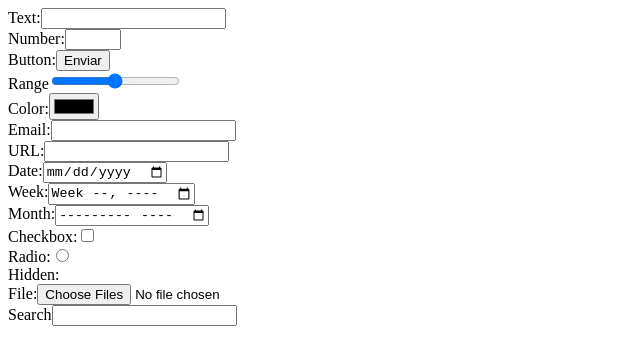
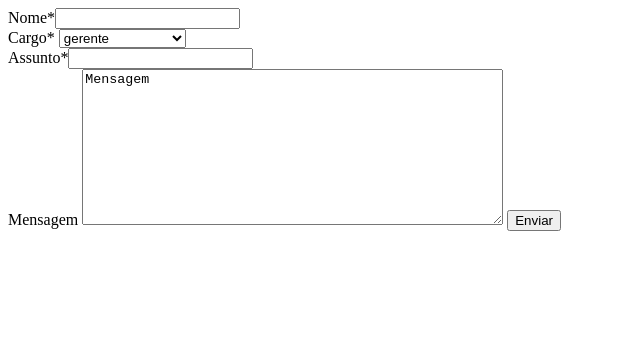
Before and after one commit to AugustinhoBaumgarten/Dio_Html, a plain HTML site: page index.html in a window 1280 px wide. Shown: the whole page, without its empty margins (0-640 px from the left). Drawn offline with Linux system fonts and the light colour scheme.

Commit message:
atualização que esqueci

```diff
--- a/index.html
+++ b/index.html
@@ -6,27 +6,21 @@
     <title>Formulario de cadastro</title>
 </head>
 <body>
-    <form action="">
-        <label>Text:</label><input type="text"> <br>
-        <label>Number:</label><input type="number" min="0" max="10"><br>
-        <label>Button:</label><input type="button" value="Enviar"><br>
-        <label>Range</label><input type="range" min="0" max="10"><br>
-        <label>Color:</label><input type="color"><br>
-        <label>Email:</label><input type="email"><br>
-        <label>URL:</label><input type="url"><br>
-        <label>Date:</label><input type="date"><br>
-        <label>Week:</label><input type="week"><br>
-        <label>Month:</label><input type="month"><br>
-        <label>Checkbox:</label><input type="checkbox"><br>
-        <label>Radio:</label><input type="radio" name="aceita"><br>
-        <label>Hidden:</label><input type="hidden"><br>
-        <label>File:</label><input type="file" multiple><br>
-        <label>Search</label><input type="search">
+    <form onsubmit="" method="get">
+        <label>Nome*</label><input type="text" name="name"><br>
+        <label>Cargo*</label>
+        <select name="role">
+        <option value="">selecione o cargo<option>
+        <option value="Administrativo">Administrativo<option>
+        <option selected="gerente">gerente<option>
+        <option value="diretor">diretor<option></option>
+        </select>
+        <br>
+        <label>Assunto*</label><input type="text" name="Assunto"><br>
+        <label for="">Mensagem</label>
+        <textarea rows="10" cols="50" name="message" id="">Mensagem</textarea>
 
-
-
-
-
+        <button type="submit">Enviar</button>
     </form>
 </body>
 </html>
```
